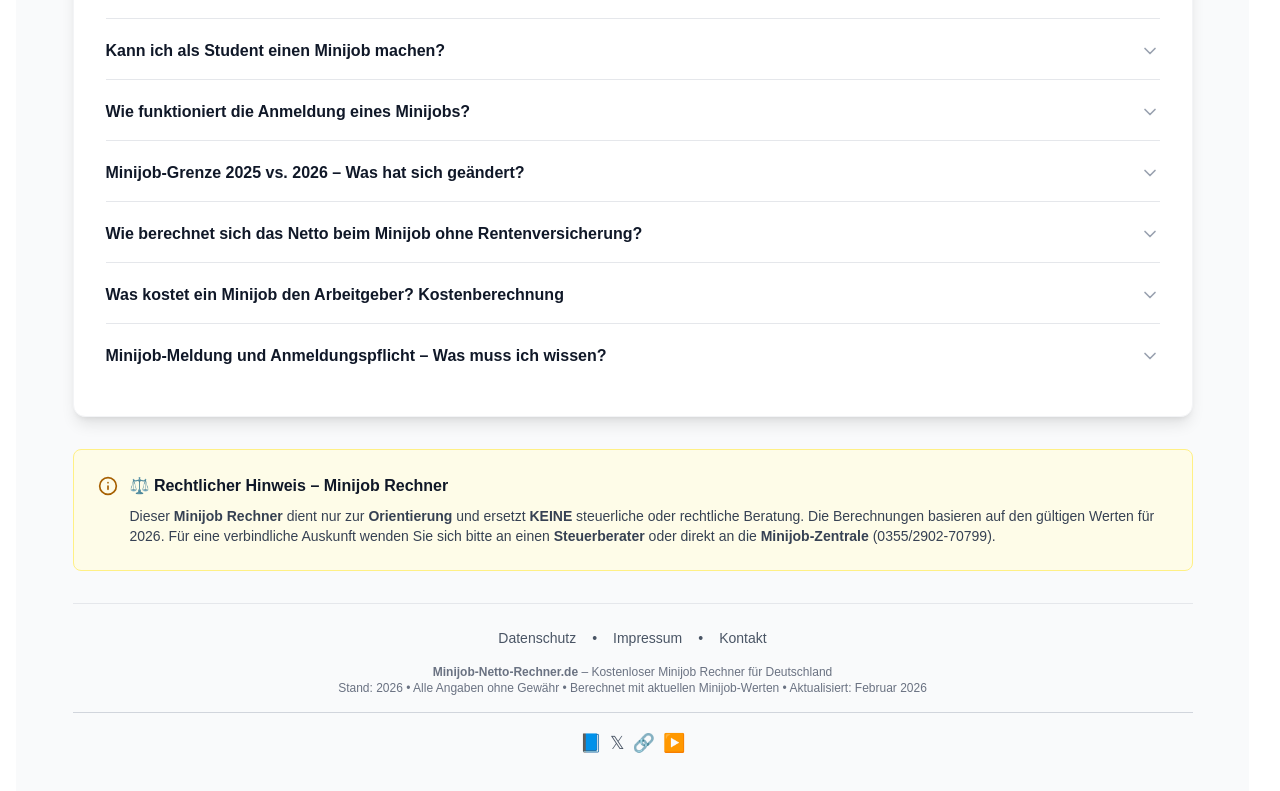
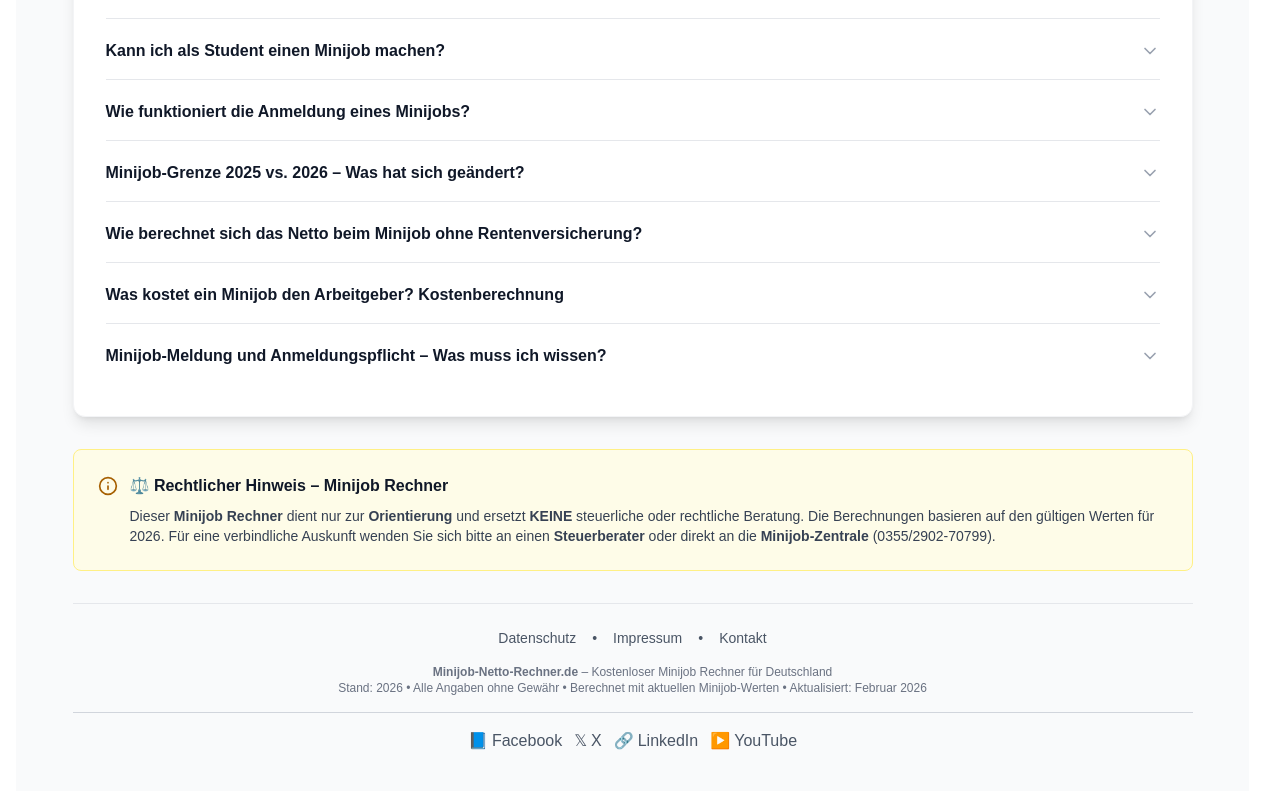
Before and after one commit to Mohdaasif97/salcal, a Next.js app: page / in a window 1280 px wide. Shown: the part 4702-5493 px from the top of the page. Built offline with nearby package versions, Linux system fonts and the light colour scheme.

Commit message:
fix: update Next.js to patched version to address CVE-2025-66478

```diff
--- a/app/layout.tsx
+++ b/app/layout.tsx
@@ -208,8 +208,11 @@ export default function RootLayout({
         <meta charSet="utf-8" />
         <meta httpEquiv="X-UA-Compatible" content="ie=edge" />
 
-        {/* Social Profile Verification Links - Google rel="me" standard */}
-        {/* These are verified through the footer links below, optimized for mobile */}
+        {/* Social Media Verification Links - Google Standard */}
+        <link rel="me" href="https://www.facebook.com/profile.php?id=61588221497294" />
+        <link rel="me" href="https://x.com/MohdAasif763323" />
+        <link rel="me" href="https://www.linkedin.com/in/mohd-aasif-44121a261" />
+        <link rel="me" href="https://www.youtube.com/@violent34343" />
 
         {/* Google AdSense - Deferred for performance */}
         <script
--- a/components/SocialLinks.tsx
+++ b/components/SocialLinks.tsx
@@ -1,54 +1,51 @@
 'use client'
 
 /**
- * Lightweight Social Media Links Component
- * Optimized for mobile performance and Core Web Vitals
- * Only renders icons (no text) to minimize layout shift
+ * Responsive Social Media Links Component
+ * Desktop: Shows icons + text (better UX, better SEO signal)
+ * Mobile: Shows icons only (better performance)
  */
 
 export default function SocialLinks() {
+  const links = [
+    {
+      name: 'Facebook',
+      url: 'https://www.facebook.com/profile.php?id=61588221497294',
+      icon: '📘',
+    },
+    {
+      name: 'X',
+      url: 'https://x.com/MohdAasif763323',
+      icon: '𝕏',
+    },
+    {
+      name: 'LinkedIn',
+      url: 'https://www.linkedin.com/in/mohd-aasif-44121a261',
+      icon: '🔗',
+    },
+    {
+      name: 'YouTube',
+      url: 'https://www.youtube.com/@violent34343',
+      icon: '▶️',
+    },
+  ]
+
   return (
-    <div className="flex gap-2 justify-center text-lg">
-      <a
-        href="https://www.facebook.com/profile.php?id=61588221497294"
-        target="_blank"
-        rel="noopener noreferrer me"
-        title="Facebook"
-        className="text-gray-600 hover:text-blue-600 transition-colors no-underline"
-        aria-label="Facebook"
-      >
-        📘
-      </a>
-      <a
-        href="https://x.com/MohdAasif763323"
-        target="_blank"
-        rel="noopener noreferrer me"
-        title="X"
-        className="text-gray-600 hover:text-blue-600 transition-colors no-underline"
-        aria-label="X"
-      >
-        𝕏
-      </a>
-      <a
-        href="https://www.linkedin.com/in/mohd-aasif-44121a261"
-        target="_blank"
-        rel="noopener noreferrer me"
-        title="LinkedIn"
-        className="text-gray-600 hover:text-blue-600 transition-colors no-underline"
-        aria-label="LinkedIn"
-      >
-        🔗
-      </a>
-      <a
-        href="https://www.youtube.com/@violent34343"
-        target="_blank"
-        rel="noopener noreferrer me"
-        title="YouTube"
-        className="text-gray-600 hover:text-blue-600 transition-colors no-underline"
-        aria-label="YouTube"
-      >
-        ▶️
-      </a>
+    <div className="flex flex-wrap gap-2 md:gap-3 justify-center">
+      {links.map((link) => (
+        <a
+          key={link.name}
+          href={link.url}
+          target="_blank"
+          rel="noopener noreferrer me"
+          title={`Besuche uns auf ${link.name}`}
+          className="text-gray-600 hover:text-blue-600 transition-colors no-underline text-sm md:text-base"
+          aria-label={link.name}
+        >
+          <span className="inline-block">{link.icon}</span>
+          <span className="hidden md:inline ml-1">{link.name}</span>
+        </a>
+      ))}
     </div>
   )
 }
```
